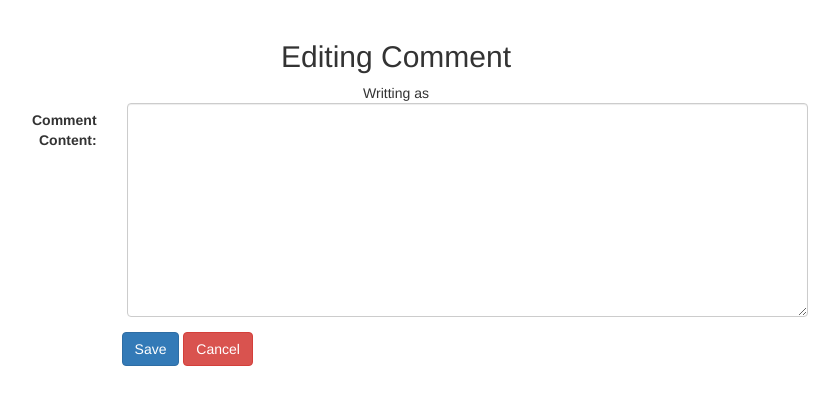
After one commit to dnna2610/udacity-blog, a Python web app: template templates/edit_comment.html in a window 1280 px wide. The commit adds this page. Shown: the top 405 px of the page, without its empty margins (244-1083 px from the left). Run offline with Jinja, Linux system fonts and the light colour scheme; the template is opened without the code that fills it, so the values that code supplies are empty; some libraries are stand-ins or nearby versions.

Commit message:
editting comment

```diff
--- /dev/null
+++ b/templates/edit_comment.html
@@ -0,0 +1,38 @@
+<!DOCTYPE html>
+<html>
+
+<head>
+    <title>Blog - Submitting new post</title>
+    <!-- Material Design fonts -->
+    <link rel="stylesheet" type="text/css" href="//fonts.googleapis.com/css?family=Roboto:300,400,500,700">
+    <link rel="stylesheet" type="text/css" href="//fonts.googleapis.com/icon?family=Material+Icons">
+
+    <!-- Bootstrap -->
+    <link rel="stylesheet" type="text/css" href="//maxcdn.bootstrapcdn.com/bootstrap/3.3.7/css/bootstrap.min.css">
+    <link rel="stylesheet" href="https://cdnjs.cloudflare.com/ajax/libs/bootstrap-material-design/4.0.2/bootstrap-material-design.css">
+</head>
+
+<body>
+    <div class="col-md-8 col-xs-offset-2">
+        <br>
+        <h2 class="text-center">Editing Comment</h2>
+        <div class="text-center">
+            Writting as {{ comment.username }}
+        </div>
+        <form method="post" action="/edit_comment" class="form-horizontal">
+            <div class="form-group">
+                <label for="content" class="col-md-2 control-label">Comment Content:</label>
+
+                <div class="col-md-10">
+                    <textarea class="form-control" rows="10" id="content" name="content">{{ comment.content }}</textarea> {% if error_content %}
+                    <span class="help-block text-danger">Content is required.</span> {% endif %}
+                </div>
+            </div>
+            <input type="hidden" name="key_id" value="{{ comment.key().id() }}">
+            <button type="submit" class="btn btn-raised btn-primary col-xs-offset-2">Save</button>
+            <a class="btn btn-danger" href="/post?key_id={{ comment.post_key }}">Cancel</a>
+        </form>
+    </div>
+</body>
+
+</html>
```
Also changed, not shown: main.py (+39 -2 lines), templates/post.html (+9 -2 lines), README.md, 1 other file.
